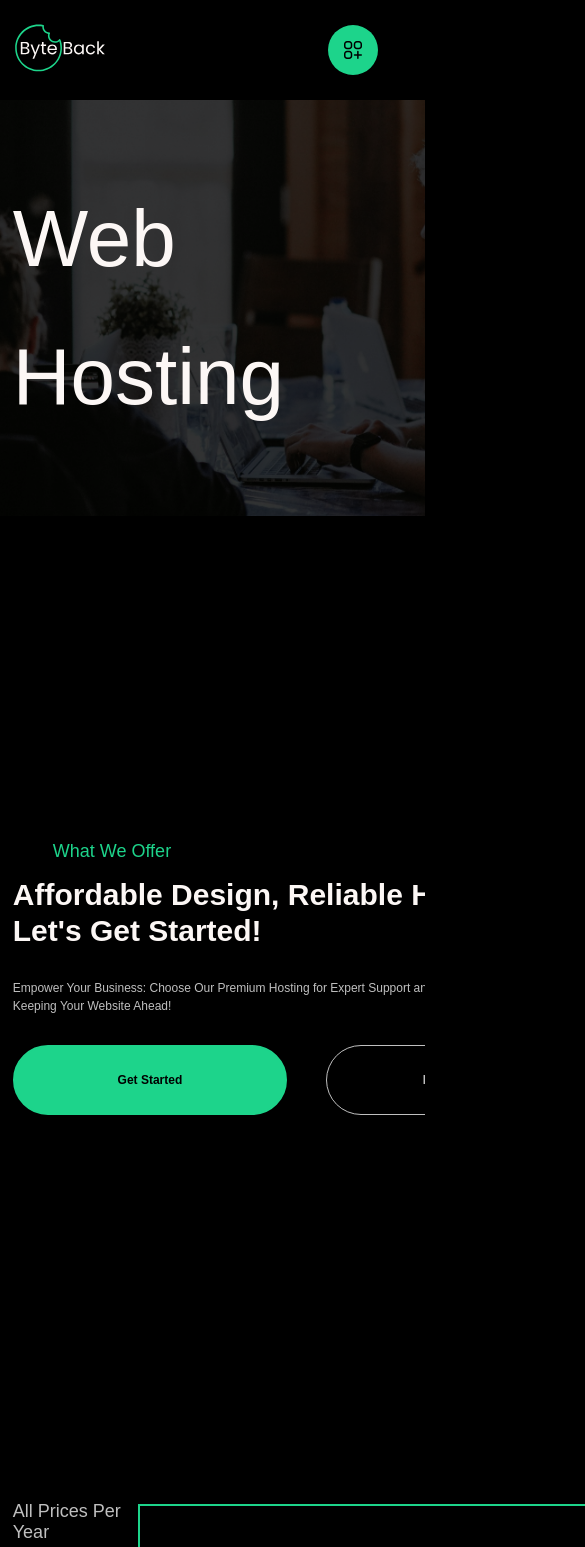
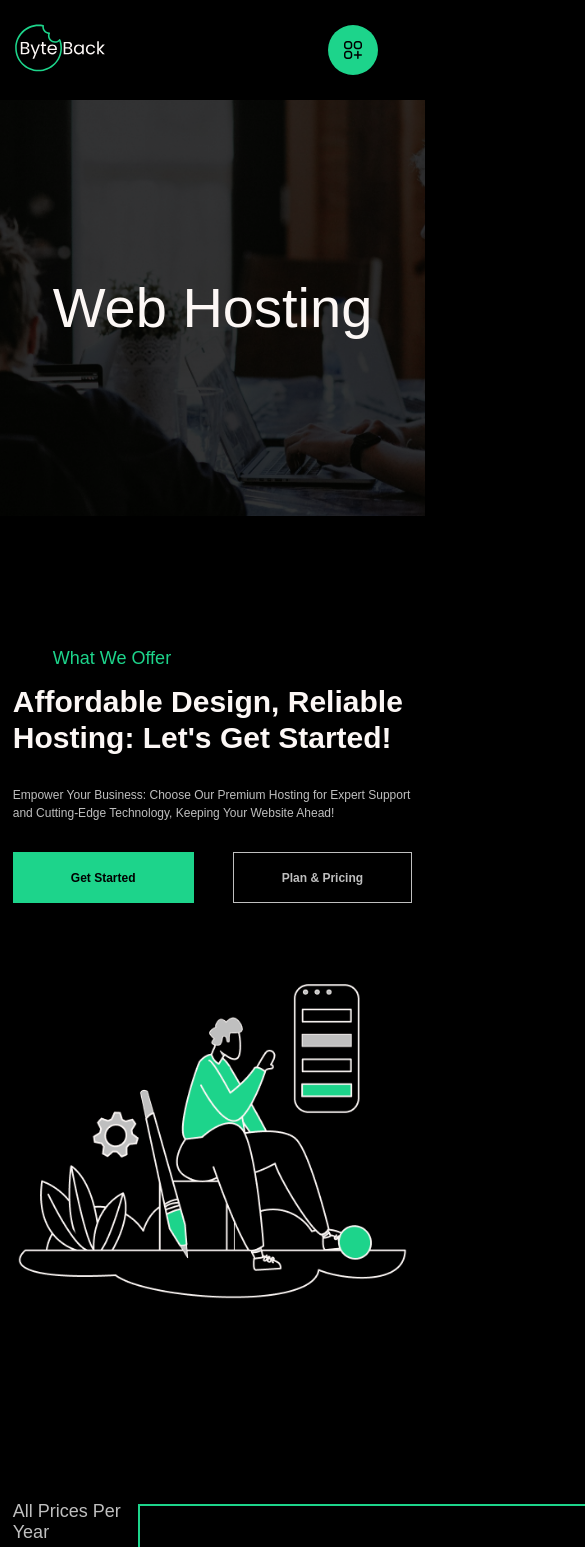
Before and after one commit to adinduokoro/Byte-Back-Digital, a React (Create React App) app: page /hosting in a window 390 px wide. Shown: the top 1547 px of the page, 585 px wide, since content can reach past the window. Built offline with nearby package versions, Linux system fonts and the light colour scheme.

Commit message:
Hosting Page Update
Working on Responsiveness.

```diff
--- a/src/App.css
+++ b/src/App.css
@@ -134,7 +134,8 @@ button {
   background: none;
   color: white;
   white-space: nowrap;
-  width: 14.375rem;
+  max-width: 14.375rem;
+  width: 100%;
   height: 3.1875rem;
   font-weight: var(--font-bold) !important;
   transition: all 0.25s ease-in-out;
--- a/src/components/header/Header.module.css
+++ b/src/components/header/Header.module.css
@@ -20,3 +20,14 @@
   font-weight: var(--font-medium);
   line-height: 173.75%;
 }
+
+@media screen and (max-width: 596px){
+  .header-title{
+    z-index: 5;
+    font-size: 3.5rem;
+    color: var(--primaryColorWhite);
+    align-items: center;
+    font-weight: var(--font-medium);
+    line-height: 173.75%;
+  }
+}
--- a/src/components/hostingCta/HostingCta.jsx
+++ b/src/components/hostingCta/HostingCta.jsx
@@ -24,7 +24,7 @@ const HostingCta = () => {
         </div>
       </div>
       <div className={styles["cta-right"]}>
-        <img src={image} alt="" />
+        <img className={styles["cta-image"]} src={image} alt="" />
       </div>
     </section>
   );
--- a/src/components/hostingCta/HostingCta.module.css
+++ b/src/components/hostingCta/HostingCta.module.css
@@ -1,13 +1,13 @@
 .hostingCta {
   display: flex;
   align-items: center;
+  justify-content: center;
   gap: 4.75rem;
   overflow: hidden;
-  border: 2px  green;
 }
 
-.cta-left {
-  max-width: 36.74rem;
+.cta-left{
+  flex: 1;
 }
 
 .subHeading {
@@ -36,9 +36,7 @@
 
 .gsButton,
 .ppButton{
-  border-radius: 3.125rem;
-  height: 4.375rem;
-  width: 17.1875rem;
+  max-width: 17.1875rem !important;
 }
 
 .gsButton{
@@ -52,6 +50,26 @@
 }
 
 .cta-right{
-  width: 33.5rem;
-  height: 25rem;
+  flex: 1;
 }
+
+.cta-image{
+  width: 100%;
+  object-fit: cover;
+  height: 100%;
+}
+
+@media screen and (max-width: 768px) {
+  .hostingCta{
+    flex-direction: column;
+
+  }
+
+  .cta-left{
+    flex: 0;
+  }
+
+  .cta-right{
+    flex: 0;
+  }
+}
--- a/src/pages/hosting/Hosting.jsx
+++ b/src/pages/hosting/Hosting.jsx
@@ -8,8 +8,8 @@ const Hosting = () => {
       <Header headerTitle={"Web Hosting"}/>
       <HostingCta/>
       <DomainChecker />
-      <HostingHero />
-      <HostingPlans />
+      {/* <HostingHero />
+      <HostingPlans /> */}
       {/* <HostingFeatures /> */}
     </div>
   )
```
